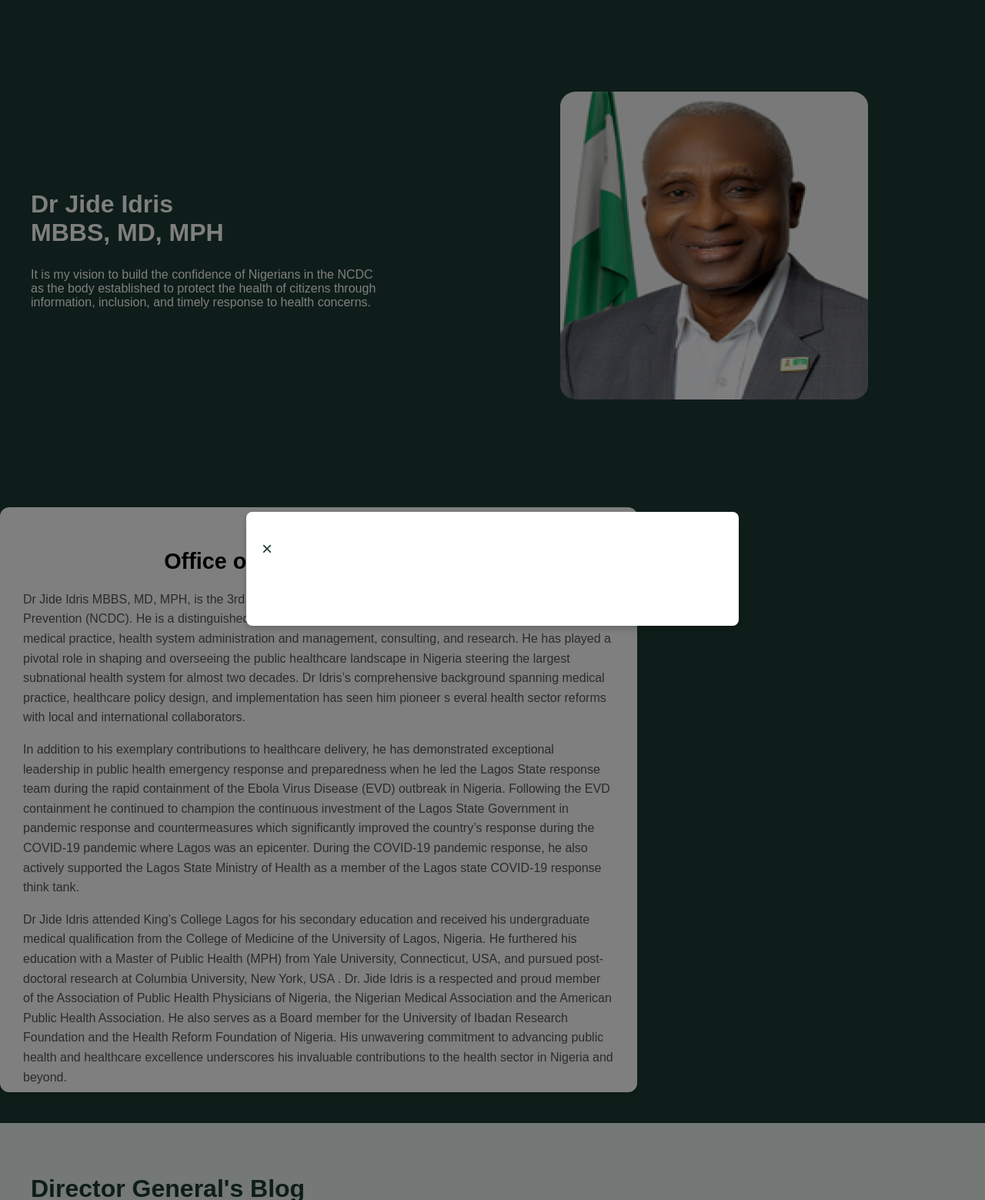
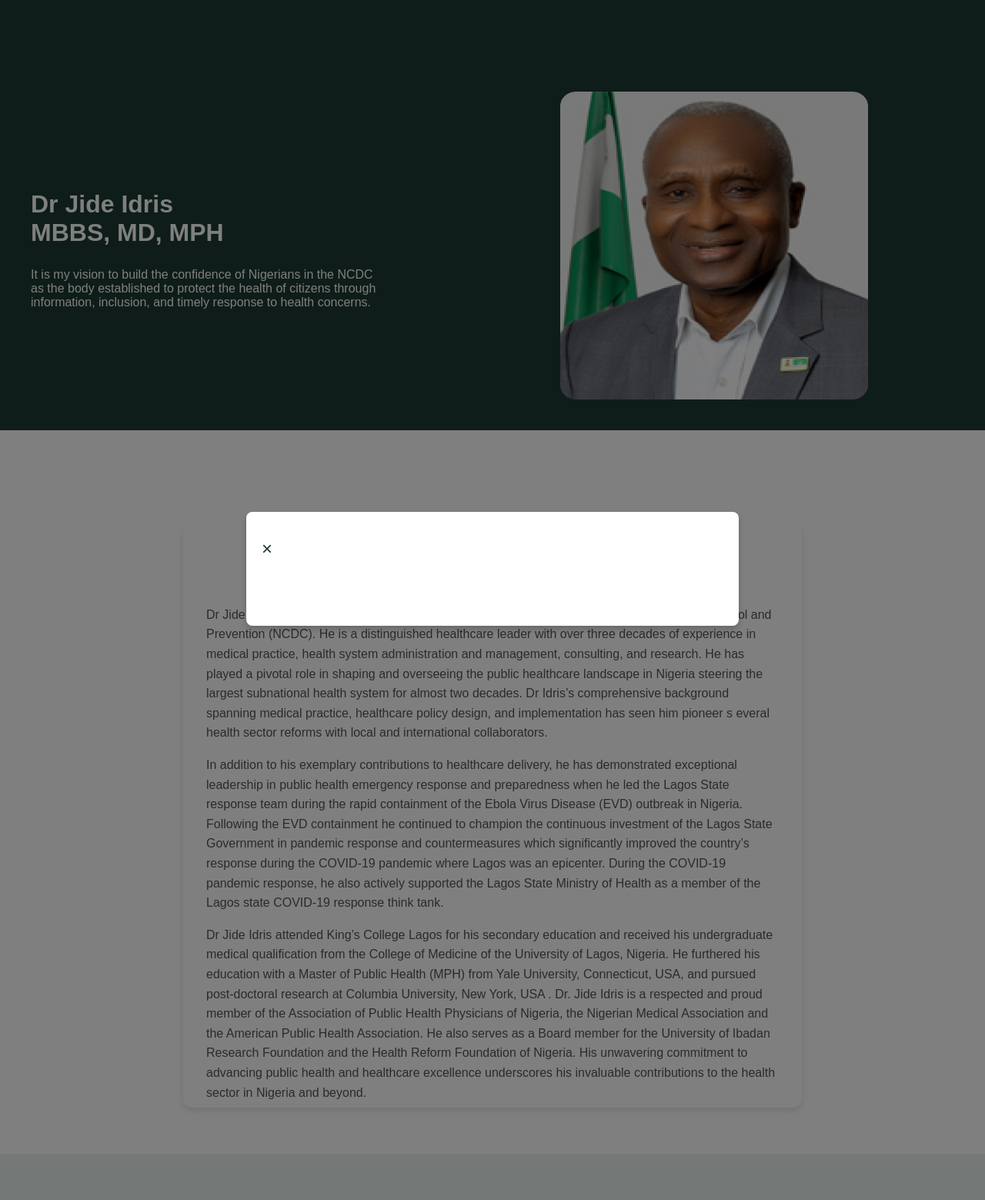
Before and after one commit to Banchi-salim/NCDC, a Django app: page /dg/ in a window 1280 px wide. Shown: the part 81-1640 px from the top of the page at 77% size. Run offline with Django 5.2, Linux system fonts and the light colour scheme; data that the repository does not hold is empty.

Commit message:
working on about us

```diff
--- a/ncdc_project/ncdc/static/ncdc/css/dg.css
+++ b/ncdc_project/ncdc/static/ncdc/css/dg.css
@@ -38,6 +38,13 @@
 }
 
 /* Office Section */
+.office {
+    display: flex;
+    justify-content: center;
+    align-items: center;
+    padding: 20px; /* Optional padding for spacing */
+}
+
 .office-section {
     background-color: #ffffff;
     width:60%;
@@ -67,6 +74,7 @@
     justify-content: space-between;
     padding: 40px;
     background-color: #eaf1ed;
+    height: 800px;
 }
 
 .dg-blog-intro {
--- a/ncdc_project/ncdc/templates/ncdc/dg.html
+++ b/ncdc_project/ncdc/templates/ncdc/dg.html
@@ -16,8 +16,9 @@
         </div>
         <img src="{% static 'ncdc/images/drjide.png' %}" alt="Dr Jide Idris" class="profile-image">
     </div>
+</section>
 
-    <section class="office" style="align-content:center;">
+<section class="office">
     <div class="office-section">
         <h2>Office of the Director General</h2>
         <p>
@@ -51,7 +52,6 @@
             sector in Nigeria and beyond.</p>
     </div>
 </section>
-</section>
 
 <section class="dg-blog-section">
     <div class="dg-blog-intro">
@@ -62,7 +62,8 @@
     <div class="dg-blog-cards">
         {% for blog in blogs %}
         <div class="blog-card" onclick="openBlogModal('{{ blog.id }}')">
-            <img src="{% if blog.image %}{{ blog.image.url }}{% else %}{% static 'path/to/default/image.jpg' %}{% endif %}" alt="{{ blog.title }}">
+            <img src="{% if blog.image %}{{ blog.image.url }}{% else %}{% static 'path/to/default/image.jpg' %}{% endif %}"
+                 alt="{{ blog.title }}">
         </div>
         {% endfor %}
     </div>
```
Lines whose indentation alone changed are shown as unchanged.
